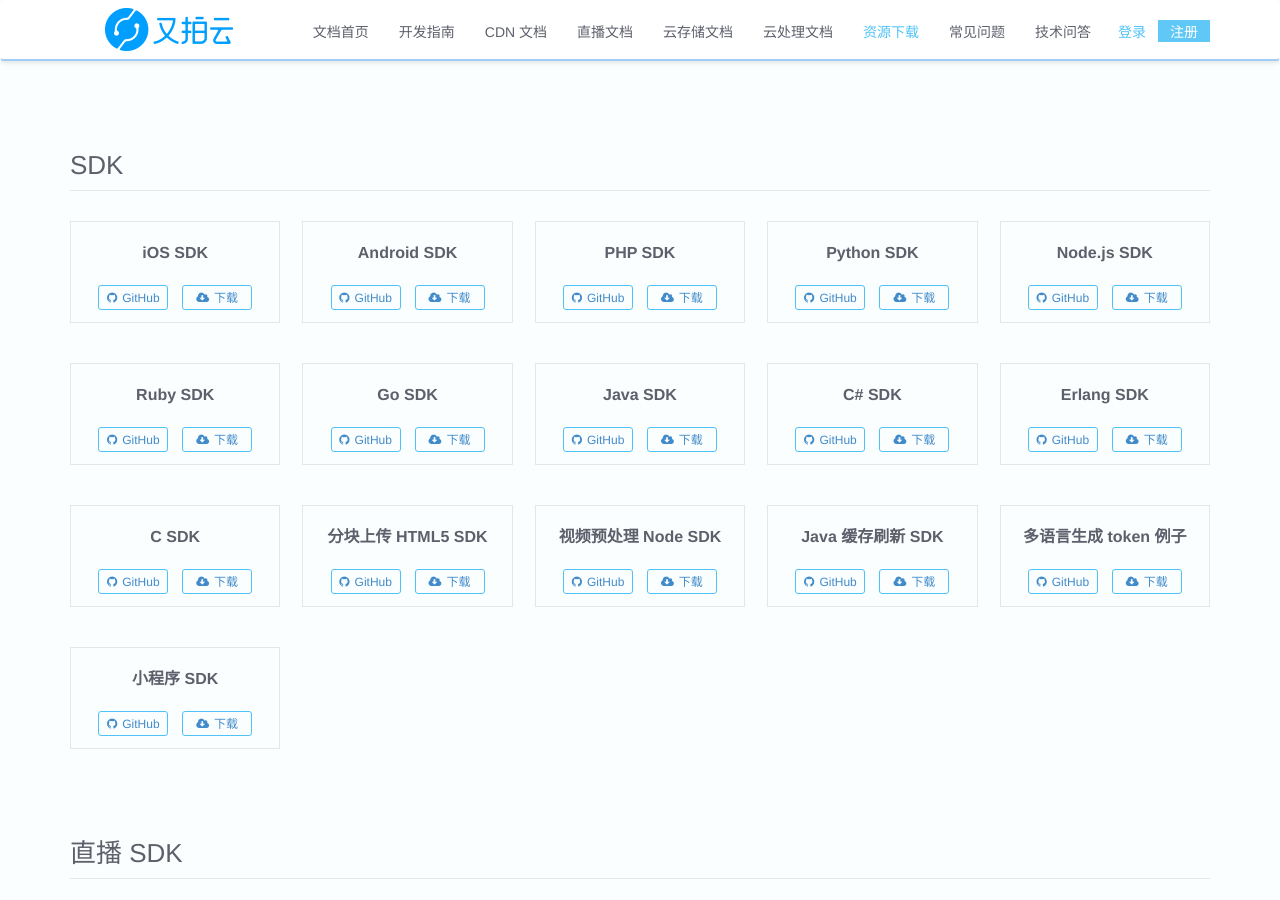
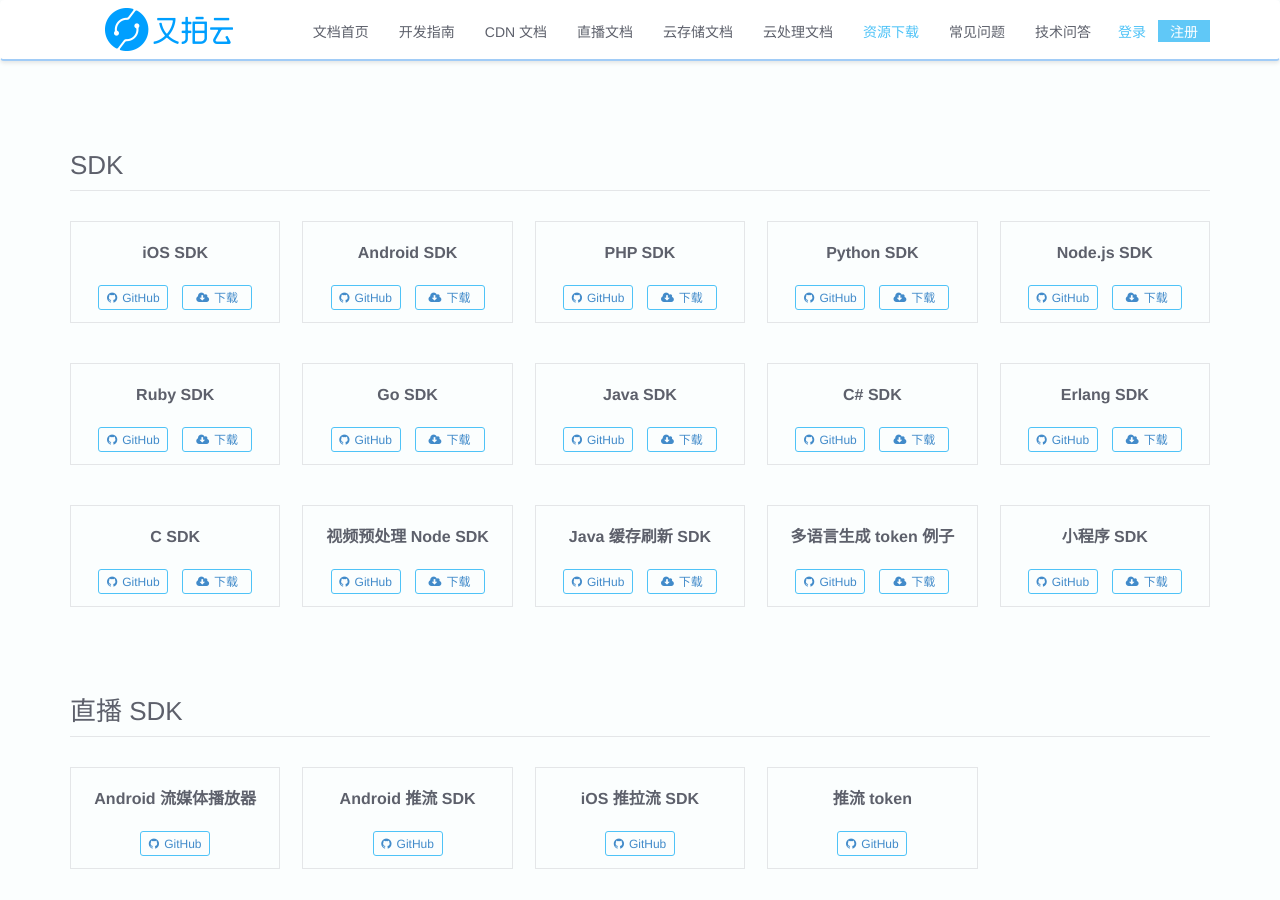
Before and after one commit to upyun/docs, an MkDocs documentation site: the page built from sources/download/index.md, in a window 1280 px wide and 900 px high. Built offline with MkDocs 1.6.1, drawn with Linux system fonts in a browser that asks for light colours; old or Windows-style settings are respelled for this version of MkDocs.

Commit message:
下架分块上传H5sdk

```diff
--- a/sources/download/index.md
+++ b/sources/download/index.md
@@ -81,14 +81,6 @@
             <a href="https://github.com/upyun/c-sdk" class="btn btn-xs" target="_blank"><i class="fa fa-github"></i>GitHub</a>
             <a href="https://github.com/upyun/c-sdk/archive/master.zip" class="btn btn-xs"><i class="fa fa-cloud-download"></i>下载</a>
        </div>
-    </li>
-
-    <li>
-        <strong>分块上传 HTML5 SDK</strong>
-        <div class="links">
-            <a href="https://github.com/upyun/js-multipart-upload" class="btn btn-xs" target="_blank"><i class="fa fa-github"></i>GitHub</a>
-            <a href="https://github.com/upyun/js-multipart-upload/archive/master.zip" class="btn btn-xs"><i class="fa fa-cloud-download"></i>下载</a>
-        </div>
     </li>
 
     <li>
```
